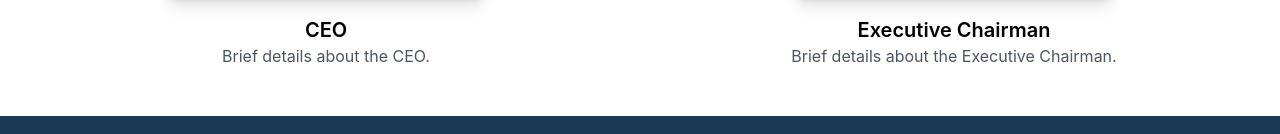
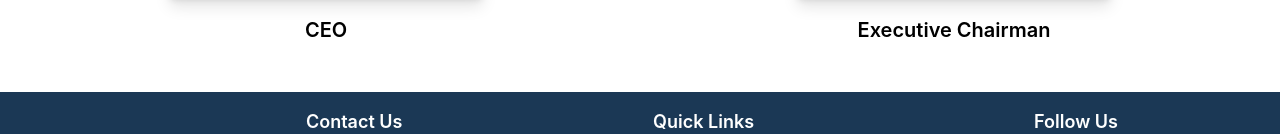
Before and after one commit to Mintesnot-Shigute/Ant-web, a React (Create React App) app: page /contact in a window 1280 px wide. Shown: the part 1300-1434 px from the top of the page. Built offline with nearby package versions, Linux system fonts and the light colour scheme.

Commit message:
Color Formats

```diff
--- a/src/components/Footer.js
+++ b/src/components/Footer.js
@@ -60,7 +60,7 @@ const Footer = () => {
       </div>
 
       <div style={{ backgroundColor: '#1B3855' }} className="py-0 mt-6">
-        <div className="container mx-auto px-6 flex flex-col md:flex-row justify-center items-center mb-8">
+        <div className="container mx-auto px-6 flex flex-col md:flex-row justify-center items-center mb-4">
           <div className="text-sm mb-2 md:mb-0 text-center w-full text-white flex items-center justify-center "> {/* Center the copyright and links */}
             &copy; 2024 ANT General Trading and Industries Holding. All Rights Reserved.
             <div className="flex text-sm ml-14"> {/* Use flex for links */}
--- a/src/pages/Contact.js
+++ b/src/pages/Contact.js
@@ -129,7 +129,7 @@ function Contact() {
             onClick={() => handleImageClick('CEO.png')}
           />
           <h3 className="text-xl font-semibold">CEO</h3>
-          <p className="text-center text-gray-600">Brief details about the CEO.</p>
+
         </div>
 
         {/* Executive Chairman */}
@@ -141,7 +141,7 @@ function Contact() {
             onClick={() => handleImageClick('chairman.png')}
           />
           <h3 className="text-xl font-semibold">Executive Chairman</h3>
-          <p className="text-center text-gray-600">Brief details about the Executive Chairman.</p>
+
         </div>
       </div>
 
--- a/src/pages/Home.js
+++ b/src/pages/Home.js
@@ -96,7 +96,7 @@ function Home() {
 
       {/* Services Section */}
       <div className="text-center mt-12 py-12 bg-gray-50">
-        <h3 className="text-3xl font-semibold text-[#0E74A4] mb-16">Our Services</h3>
+        <h3 className="text-3xl font-semibold text-[#0E74A4] mb-16 hover:text-gray-600 transition-colors duration-300">Our Services</h3>
         {/* Services Icons */}
         <div className="flex justify-center space-x-12">
           {/* Pharmaceuticals & Healthcare */}
@@ -153,7 +153,7 @@ function Home() {
 
       {/* New Section Below Services */}
       <div className="py-12 px-6 bg-gray-100">
-        <h3 className="text-3xl font-semibold text-[#0E74A4] mb-16 text-center">Our Commitment</h3>
+        <h3 className="text-3xl font-semibold text-[#0E74A4] mb-16 text-center hover:text-gray-600 transition-colors duration-300">Our Commitment</h3>
         <div className="max-w-7xl mx-auto text-gray-600 text-base">
           {[
             {
```
